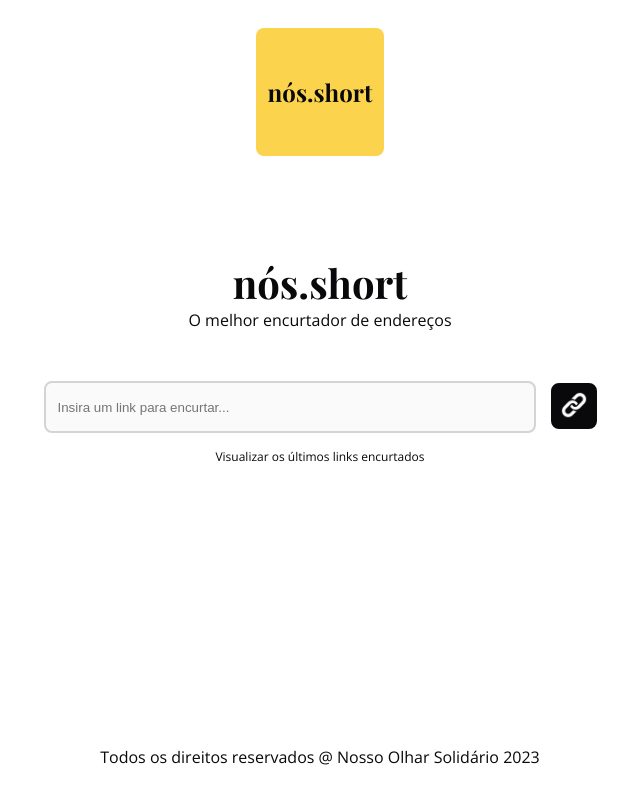
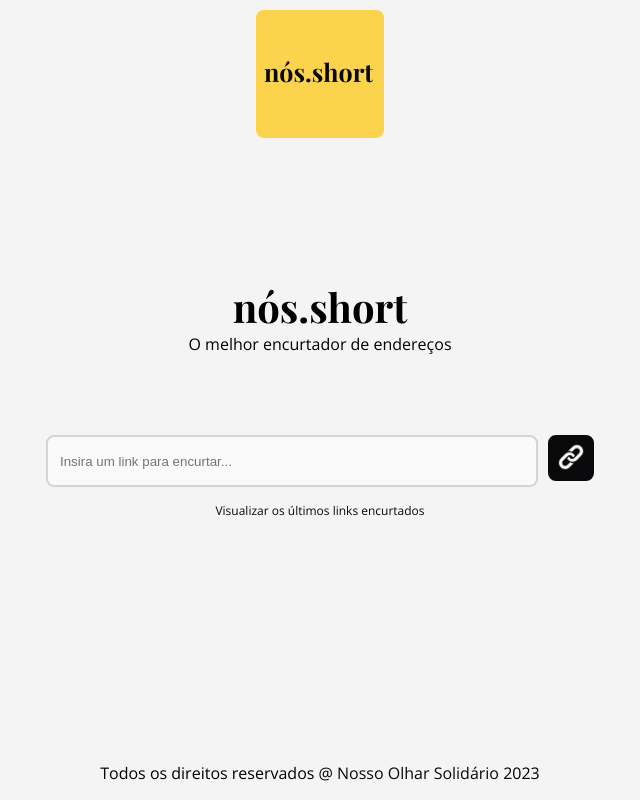
Before and after one commit to tuliohecavei/web-app-nos, a plain HTML site: page index.html in a window 1280 px wide. Shown: the whole page, without its empty margins (320-960 px from the left). Drawn offline with nearby package versions, Linux system fonts and the light colour scheme.

Commit message:
layout revisado

```diff
--- a/index.html
+++ b/index.html
@@ -3,37 +3,50 @@
 <head>
     <meta charset="UTF-8">
     <meta name="viewport" content="width=device-width, initial-scale=1.0">
-    <title>Nós.short</title>
+    <title>nós.short</title>
     <link rel="stylesheet" href="style.css">
+
     <link rel="preconnect" href="https://fonts.googleapis.com">
     <link rel="preconnect" href="https://fonts.gstatic.com" crossorigin>
     <link href="https://fonts.googleapis.com/css2?family=Playfair+Display:wght@700&display=swap" rel="stylesheet">
-<!--FONTE TEXTOS-->
+
     <link rel="preconnect" href="https://fonts.googleapis.com">
     <link rel="preconnect" href="https://fonts.gstatic.com" crossorigin>
     <link href="https://fonts.googleapis.com/css2?family=Open+Sans&family=Playfair+Display:wght@700&display=swap" rel="stylesheet">
-    <link rel="shortcut icon" href="imagens/icons8-url-infographic-96.png" type="image/x-icon">
+
+    <link rel="shortcut icon" href="imagens/favicon.png" type="image/x-icon">
 </head>
 <body>
     <header>
-            <h2>nós.short</h2>
+        <svg width="128" height="128">
+            <rect width="128" height="128" rx="8" fill="#fcd34d" x="0" y="0"></rect>
+            <text fill="#09090b" font-size="25" font-family="Playfair Display" x="8" y="72">nós.short</text>
+        </svg>
     </header>
+
     <main>
         <section class="titulo">
             <h1>nós.short</h1>
             <p>O melhor encurtador de endereços</p>
         </section>
+
         <section class="shorter">
             <input type="input-url" id="input-url" type="text" placeholder="Insira um link para encurtar...">
-            <button class="button" onclick="encurtar()"><img width="30" height="30" src="imagens/url.png" alt="link"/></button>
+            <button class="button" onclick="encurtar()"><img width="30" height="30" src="imagens/url.png" alt=""></button>
         </section>
+
         <section class="historico">
-            <a>Visualizar os últimos links encurtados</a>
-    </section>
+            <a href="#">Visualizar os últimos links encurtados</a>
+        </section>
+
     </main>
+
     <footer>
         <p>Todos os direitos reservados @ <a href="https://nossoolharsolidario.com.br/" target="_blank" rel="external">Nosso Olhar Solidário</a> 2023</p>
     </footer>
+
     <script src="script.js"></script>
+
 </body>
+
 </html>
--- a/style.css
+++ b/style.css
@@ -1,38 +1,33 @@
-@charset "UTF-8"
 * {
-    background-color: rgb(244 244 245);
-    font-family: sans-serif;
-    width: 100%;
-    margin: 0 auto;
-    box-sizing: border-box;
+
 }
 body {
-    background-color: #ffffff;
-    width: auto;
-    height: 97vh;
-    display: flex;
-    justify-content: space-between;
-    align-items: center;
-    flex-direction: column;
-    font-family: 'Open sans';
-    color: #09090B;
+    background-color: rgb(244 244 245);
 }
 header {
-    font-family: 'Playfair Display';
-    margin-top: 20px;
-    display: flex;
-    align-items: center;
-    justify-content: center;
     text-align: center;
-    height: 128px;
-    width: 128px;
-    background-color: #fcd34d;
-    border-radius: 8px;
+    position: fixed;
+    top: 0;
+    margin-top: 10px;
+    left: 0;
+    width: 100%;
+
+}
+footer {
+    font-family: 'Open sans';
+    text-align: center;
+    position: fixed;
+    bottom: 0;
+    margin-top: 10px;
+    left: 0;
+    width: 100%;
+}
+main {
+    text-align: center;
+    width: 100%;
 }
 .titulo {
-    align-items: center;
-    justify-content: center;
-    text-align: center;
+    margin-top: 35vh;
 }
 h1 {
     font-family: 'Playfair Display';
@@ -41,22 +36,46 @@ h1 {
     margin-bottom: 0px;
 }
 p {
+    font-family: 'Open sans';
     margin-top: 0px;
     font-size: 16px;
 }
 .shorter {
+    margin-top: 10vh;
     display: flex;
-    margin-top: 50px;
+    justify-content: center;
 }
 #input-url {
     width: 474px;
     height: 46px;
-    margin-right: 15px;
+    margin-right: 10px;
     border-radius: 8px;
     padding-left: 12px;
     cursor: text;
     border: solid 2px #d4d4d8;
     background-color: #fafafa;
+}
+.button {
+    height: 46px;
+    width: 46px;
+    border-radius: 8px;
+    background-color: #09090B;
+    cursor: pointer;
+    border: solid 2px #09090B;
+}
+.historico {
+    font-family: 'Open sans';
+    margin-top: 15px;
+    font-size: 12px;
+    align-items: center;
+    text-align: center;
+}
+a {
+    text-decoration: none;
+    color: #09090B;
+}
+a:hover {
+    font-weight: bold;
 }
 .button:hover {
     background-color: #fcd34d;
@@ -68,35 +87,3 @@ button:active {
     border-color: #92400e;
     cursor: pointer;
 }
-.button {
-    margin-top: 2px;
-    height: 46px;
-    width: 46px;
-    border-radius: 8px;
-    background-color: #09090B;
-    cursor: pointer;
-    border: solid 2px #09090B;
-}
-.historico {
-     margin-top: 15px;
-     font-size: 12px;
-     align-items: center;
-     text-align: center;
-}
-.historico:hover {
-    font-weight: bold;
-    cursor: pointer;
-
-}
-footer {
-    margin-top: auto;
-    text-align: center;
-    padding-top: 30px;
-}
-a {
-    text-decoration: none;
-    color: #09090B;
-}
-a:hover {
-    font-weight: bold;
-}
```
Also changed, not shown: imagens/icons8-url-infographic-96.png (deleted).
